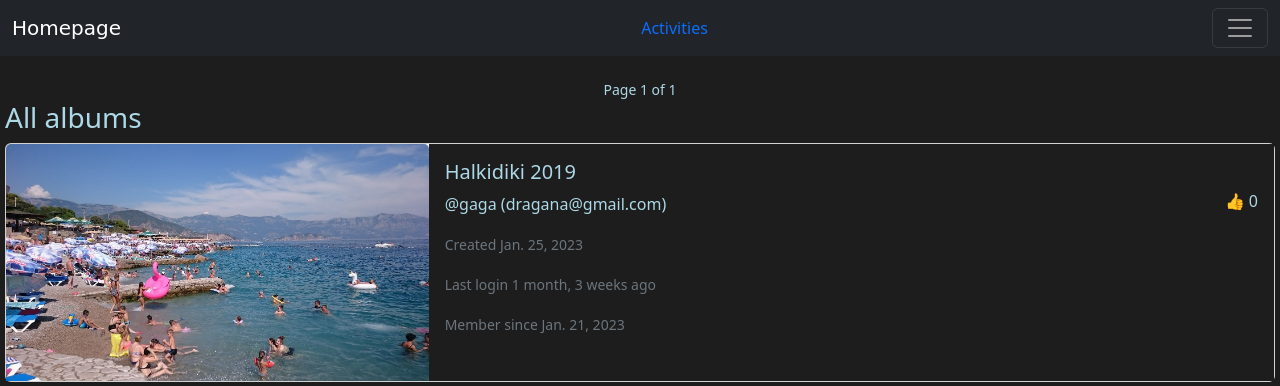
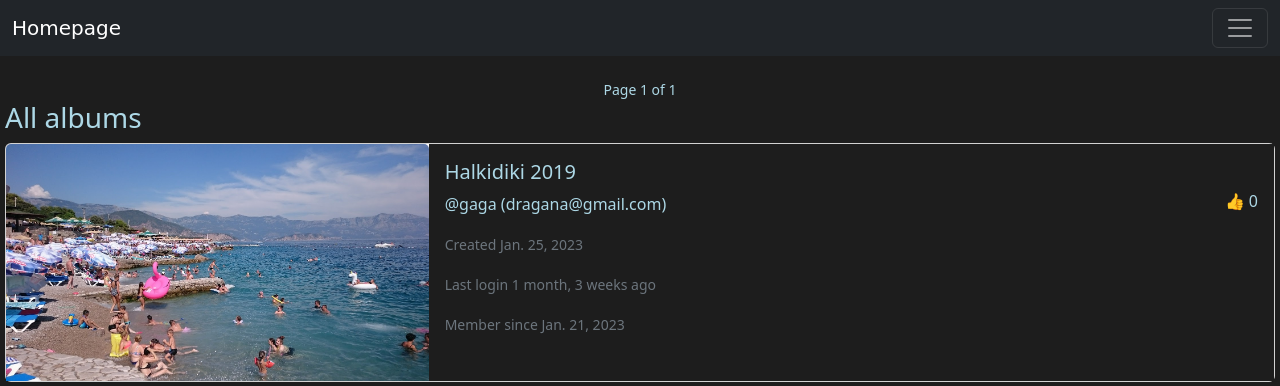
Before and after one commit to deki90to/Album-Django, a Django app: page / in a window 1280 px wide. Shown: the top 386 px of the page. Run offline with Django 4.2, Linux system fonts and the light colour scheme; a user stored in the database is signed in; data comes from the database, SQL or seed files in the repository; data that the repository does not hold is empty; parts of the project's set-up code (start-up, migrations or seed data) failed here and were passed over; some libraries are stand-ins or nearby versions.

```diff
--- a/baseApp/templates/baseApp/navbar.html
+++ b/baseApp/templates/baseApp/navbar.html
@@ -22,15 +22,6 @@
          Homepage
       </a>
       <!-- ({{ all_albums|length }})-->
-
-
-      <li class="nav-item">
-        <a class="nav-link" aria-current="page" hx-get="{% url 'display_participants' %}" hx-target="#activities">
-          Activities </a>
-      </li>
-
-
-
       <button class="navbar-toggler" type="button" data-bs-toggle="offcanvas" data-bs-target="#offcanvasDarkNavbar"
         aria-controls="offcanvasDarkNavbar">
         <span class="navbar-toggler-icon"></span>
```
